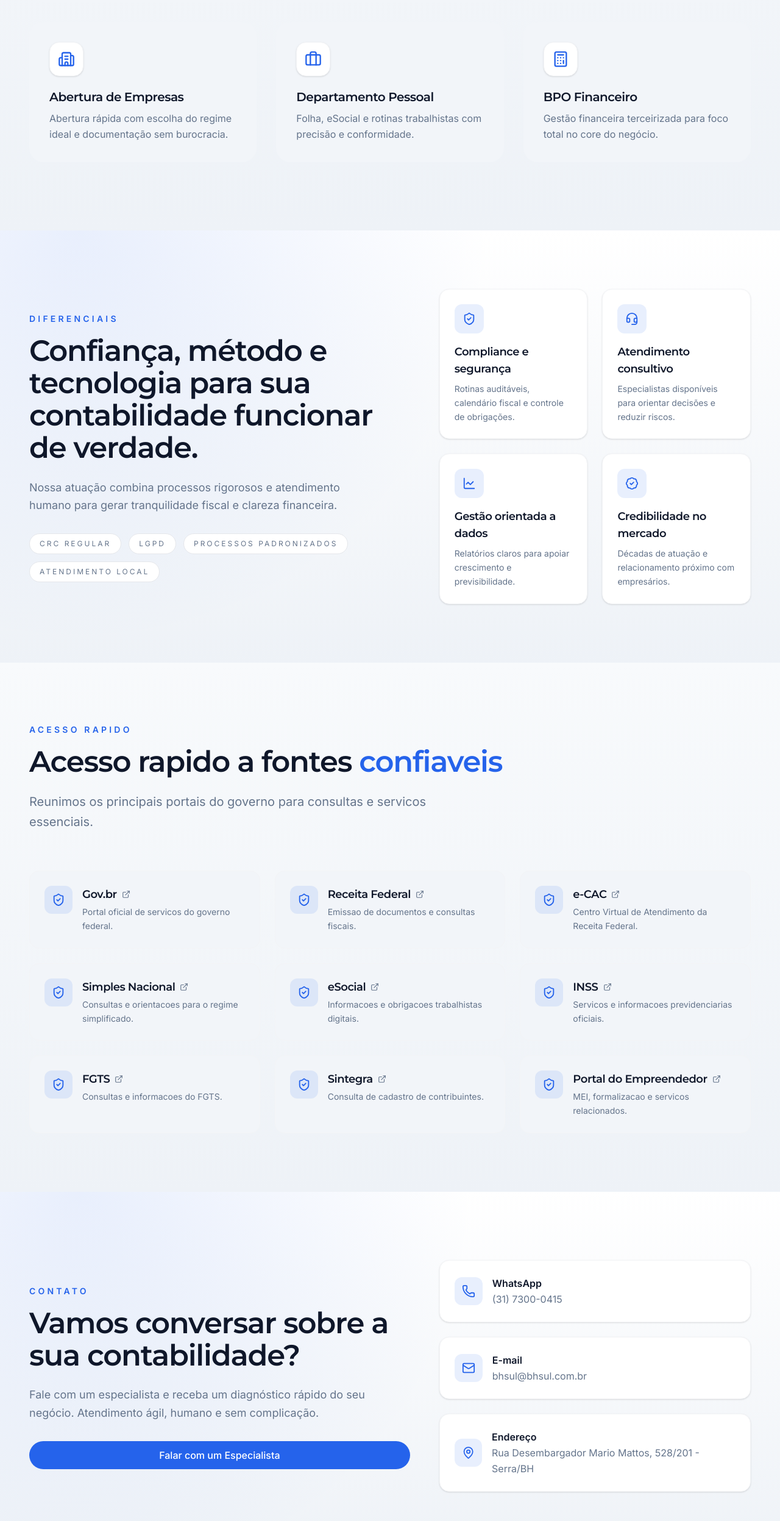
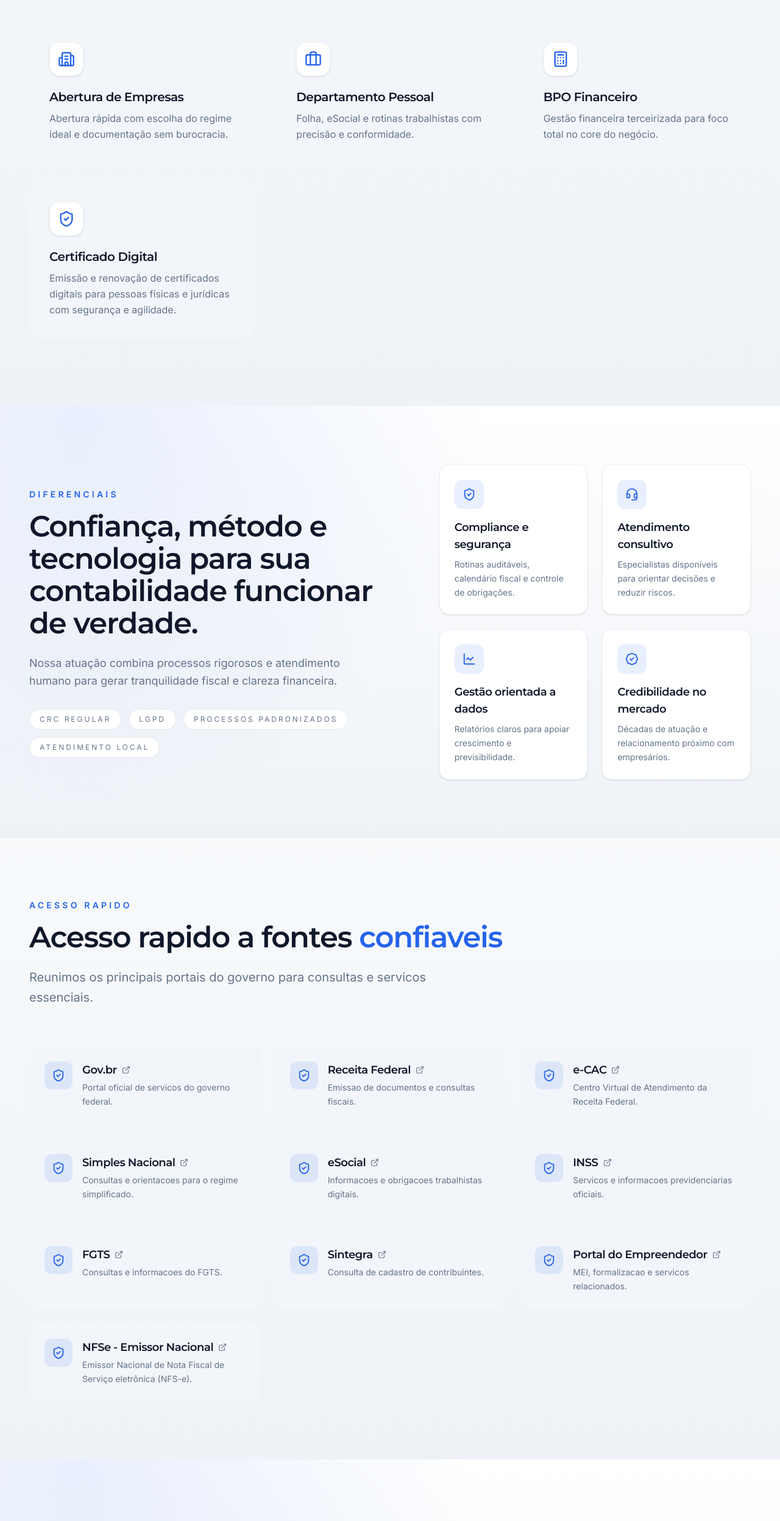
Before and after one commit to samuelg21/BHSUL-CONTABILIDADE, a React (Vite) app: page / in a window 1280 px wide. Shown: the part 2318-4813 px from the top of the page at 61% size. Built offline with nearby package versions, Linux system fonts and the light colour scheme.

Commit message:
feat: add NFSe link and Digital Certificate service

```diff
--- a/src/components/GovernmentLinks.jsx
+++ b/src/components/GovernmentLinks.jsx
@@ -46,6 +46,11 @@ const links = [
         name: 'Portal do Empreendedor',
         description: 'MEI, formalizacao e servicos relacionados.',
         url: 'https://www.gov.br/empresas-e-negocios/pt-br/empreendedor'
+    },
+    {
+        name: 'NFSe - Emissor Nacional',
+        description: 'Emissor Nacional de Nota Fiscal de Serviço eletrônica (NFS-e).',
+        url: 'https://www.nfse.gov.br/EmissorNacional/Login'
     }
 ];
 
--- a/src/components/Services.jsx
+++ b/src/components/Services.jsx
@@ -1,5 +1,5 @@
 import React from 'react';
-import { Briefcase, FileText, LineChart, Building2, PiggyBank, Calculator, ArrowRight } from 'lucide-react';
+import { Briefcase, FileText, LineChart, Building2, PiggyBank, Calculator, ArrowRight, ShieldCheck } from 'lucide-react';
 
 const services = [
     {
@@ -31,6 +31,11 @@ const services = [
         icon: <Calculator size={28} />,
         title: 'BPO Financeiro',
         description: 'Gestão financeira terceirizada para foco total no core do negócio.'
+    },
+    {
+        icon: <ShieldCheck size={28} />,
+        title: 'Certificado Digital',
+        description: 'Emissão e renovação de certificados digitais para pessoas físicas e jurídicas com segurança e agilidade.'
     }
 ];
 
--- a/vite.config.js
+++ b/vite.config.js
@@ -6,4 +6,7 @@ import tailwindcss from '@tailwindcss/vite'
 export default defineConfig({
   plugins: [react(), tailwindcss()],
   base: '/BHSUL-CONTABILIDADE/',
+  server: {
+    port: 5180
+  }
 })
```
